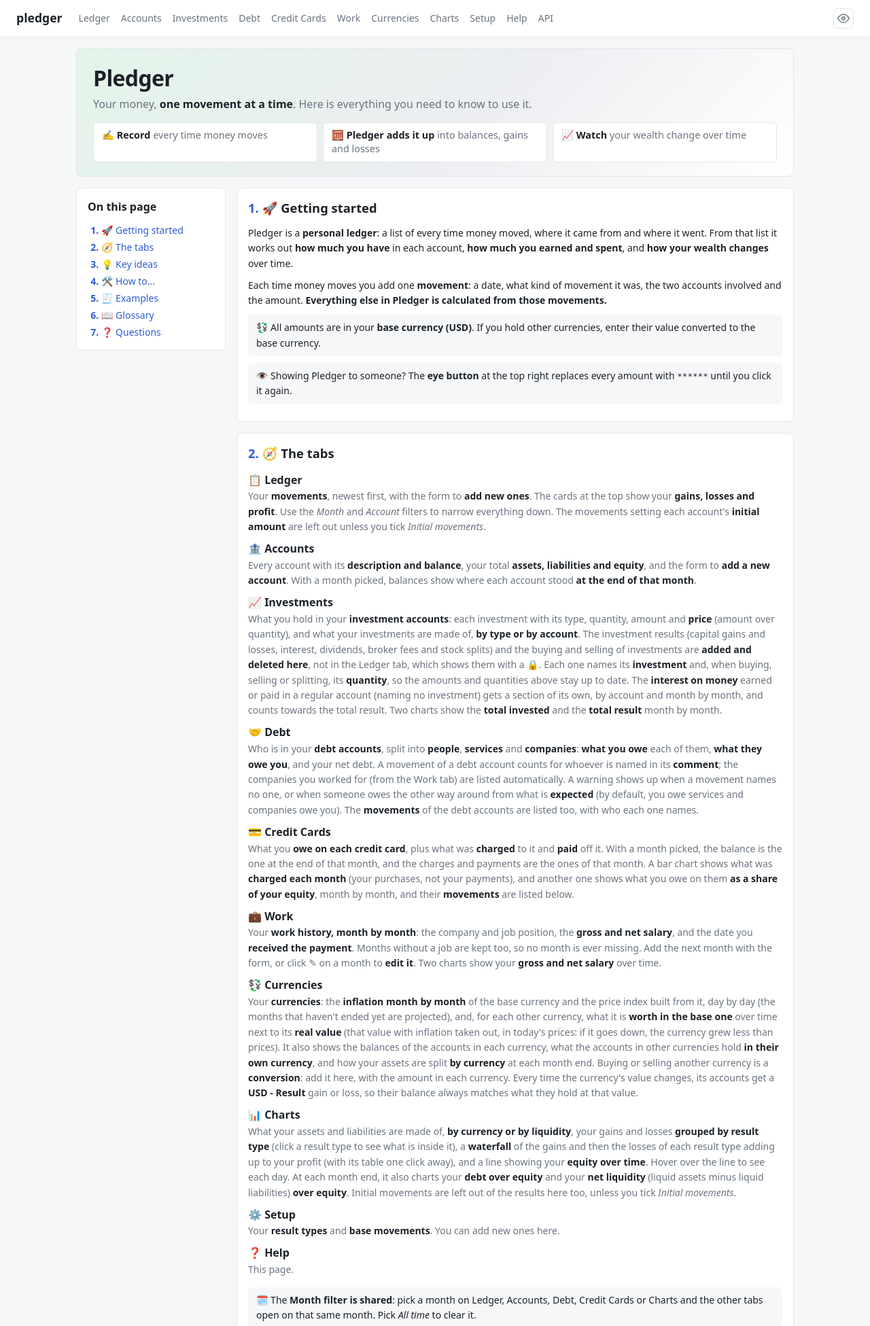
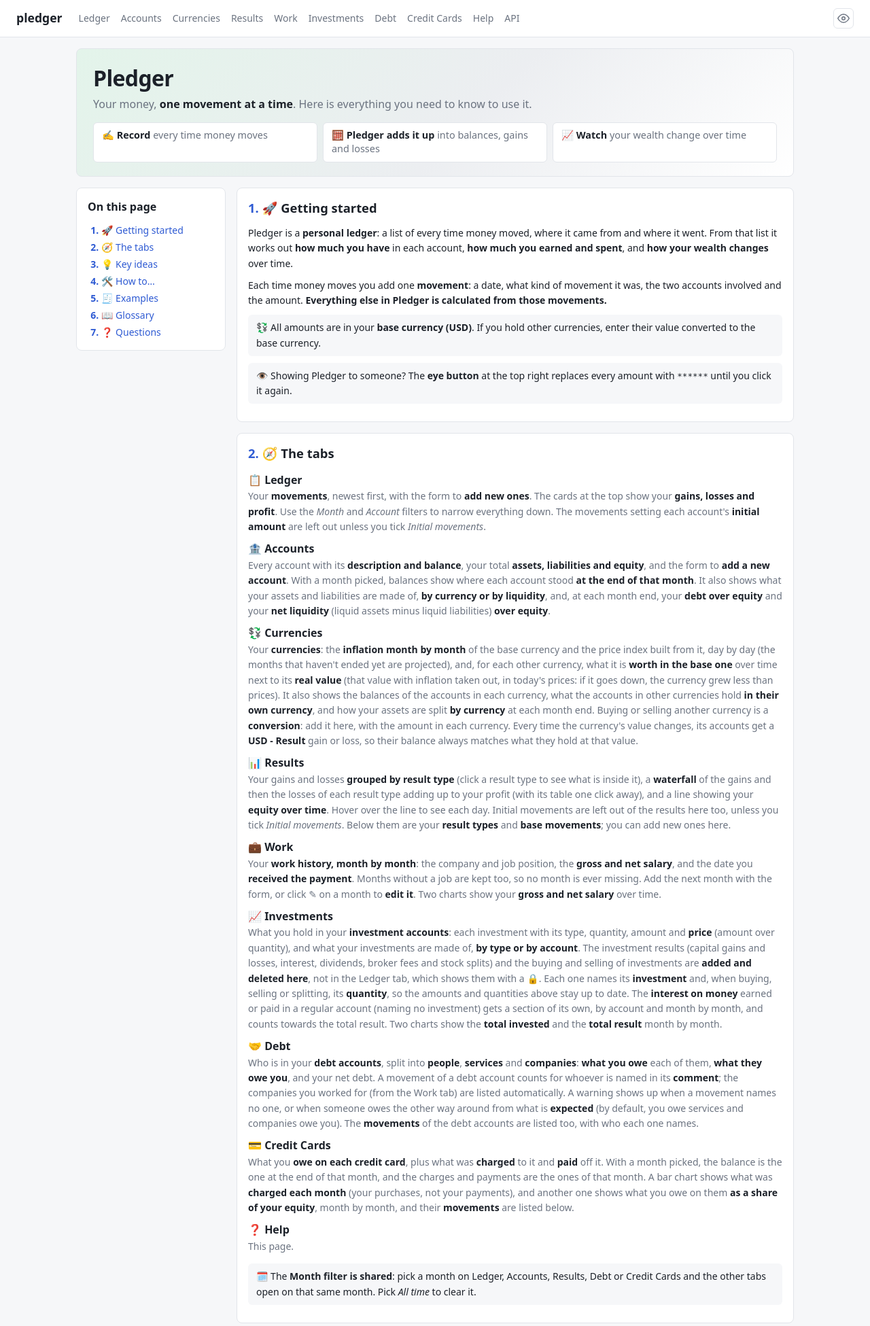
Before and after one commit to trOOnies/pledger, a Python web app: template src/pledger/web/templates/help.html in a window 1280 px wide. Shown: the top 1951 px of the page at 68% size. Run offline with Jinja, Linux system fonts and the light colour scheme; the template is opened without the code that fills it: most values are stand-ins (such as "Sample title", 1, 10 or a date in 2020).

Commit message:
Split the Charts and Setup tabs into the Accounts tab and a new Results tab, and reorder the tabs
The Accounts tab now opens with what the assets and liabilities are made of (by
currency or by liquidity) and the month-end debt over equity and net liquidity
over equity, above the new account form and the balances.

The new Results tab has the gains and losses by result type, the result by
type waterfall and equity over time, with the Month and Initial movements
filters, and below them the result types and base movements, now added at
/results/result-types and /results/base-movements.

The tabs are now: Ledger, Accounts, Currencies, Results, Work, Investments,
Debt, Credit Cards, Help and API, and the Help tab and the README list them in
that order.

Co-Authored-By: Claude Opus 5.5 <noreply@anthropic.com>

```diff
--- a/src/pledger/web/routers/forms.py
+++ b/src/pledger/web/routers/forms.py
@@ -339,7 +339,7 @@ def delete_work_month(
     return render_work(request, store)
 
 
-@router.post("/setup/result-types")
+@router.post("/results/result-types")
 def create_result_type(
     request: Request,
     store: StoreDep,
@@ -357,7 +357,7 @@ def create_result_type(
     )
 
 
-@router.post("/setup/base-movements")
+@router.post("/results/base-movements")
 def create_base_movement(
     request: Request,
     store: StoreDep,
--- a/src/pledger/web/static/style.css
+++ b/src/pledger/web/static/style.css
@@ -266,14 +266,15 @@ section.panel > .msg, .panel > .msg.warn { margin-bottom: .75rem; }
 }
 
 .htmx-request #view, #view.htmx-request,
-.htmx-request #charts, #charts.htmx-request,
+.htmx-request #results-view, #results-view.htmx-request,
 .htmx-request #accounts-view, #accounts-view.htmx-request,
 .htmx-request #debt-view, #debt-view.htmx-request,
 .htmx-request #credit-cards-view, #credit-cards-view.htmx-request,
 .htmx-request #work, #work.htmx-request { opacity: .6; transition: opacity .2s; }
 
 /* Charts */
-#charts { display: grid; gap: 1rem; }
+#accounts-view, #results-view { display: grid; gap: 1rem; }
+#results-view { margin-bottom: 1rem; }
 .charts-grid { display: grid; grid-template-columns: repeat(auto-fit, minmax(min(100%, 520px), 1fr)); gap: 1rem; }
 .composition-pair { display: grid; grid-template-columns: repeat(auto-fit, minmax(min(100%, 240px), 1fr)); gap: 0 1.5rem; }
 .composition h3 { display: flex; justify-content: space-between; margin-top: 0; }
--- a/src/pledger/web/templates/_bars.html
+++ b/src/pledger/web/templates/_bars.html
@@ -1,4 +1,4 @@
-{# Horizontal bar compositions, shared by the Charts and Accounts pages. #}
+{# Horizontal bar compositions, shared by several pages. #}
 {% macro bar_row(item, kind, tag="div") %}
 <{{ tag }} class="bar-row" title="{{ item.name }} ({{ '%.1f' | format(item.share) }}%)">
   <span class="bar-name">{{ item.name }}</span>
--- a/src/pledger/web/templates/_setup.html
+++ b/src/pledger/web/templates/_setup.html
@@ -6,7 +6,7 @@
     {% if result_type_success %}<p class="msg success">{{ result_type_success }}</p>{% endif %}
     <details class="add" {% if result_type_error %}open{% endif %}>
       <summary>New result type</summary>
-      <form class="stack" hx-post="/setup/result-types" hx-target="#setup">
+      <form class="stack" hx-post="/results/result-types" hx-target="#setup">
         {% if result_type_error %}<p class="msg error">{{ result_type_error }}</p>{% endif %}
         <div class="pair">
           <label>Name
@@ -46,7 +46,7 @@
     {% if base_success %}<p class="msg success">{{ base_success }}</p>{% endif %}
     <details class="add" {% if base_error %}open{% endif %}>
       <summary>New base movement</summary>
-      <form class="stack" hx-post="/setup/base-movements" hx-target="#setup">
+      <form class="stack" hx-post="/results/base-movements" hx-target="#setup">
         {% if base_error %}<p class="msg error">{{ base_error }}</p>{% endif %}
         <div class="pair">
           <label>Name
--- a/src/pledger/web/templates/base.html
+++ b/src/pledger/web/templates/base.html
@@ -19,13 +19,12 @@
     <nav>
       <a href="/" {% if request.url.path == '/' %}aria-current="page"{% endif %}>Ledger</a>
       <a href="/accounts" {% if request.url.path == '/accounts' %}aria-current="page"{% endif %}>Accounts</a>
+      <a href="/currencies" {% if request.url.path == '/currencies' %}aria-current="page"{% endif %}>Currencies</a>
+      <a href="/results" {% if request.url.path == '/results' %}aria-current="page"{% endif %}>Results</a>
+      <a href="/work" {% if request.url.path == '/work' %}aria-current="page"{% endif %}>Work</a>
       <a href="/investments" {% if request.url.path == '/investments' %}aria-current="page"{% endif %}>Investments</a>
       <a href="/debt" {% if request.url.path == '/debt' %}aria-current="page"{% endif %}>Debt</a>
       <a href="/credit-cards" {% if request.url.path == '/credit-cards' %}aria-current="page"{% endif %}>Credit Cards</a>
-      <a href="/work" {% if request.url.path == '/work' %}aria-current="page"{% endif %}>Work</a>
-      <a href="/currencies" {% if request.url.path == '/currencies' %}aria-current="page"{% endif %}>Currencies</a>
-      <a href="/charts" {% if request.url.path == '/charts' %}aria-current="page"{% endif %}>Charts</a>
-      <a href="/setup" {% if request.url.path == '/setup' %}aria-current="page"{% endif %}>Setup</a>
       <a href="/help" {% if request.url.path == '/help' %}aria-current="page"{% endif %}>Help</a>
       <a href="/docs">API</a>
     </nav>
--- a/src/pledger/web/templates/help.html
+++ b/src/pledger/web/templates/help.html
@@ -61,7 +61,36 @@
         <dd>Every account with its <strong>description and balance</strong>, your total
           <strong>assets, liabilities and equity</strong>, and the form to <strong>add a new
           account</strong>. With a month picked, balances show where each account stood
-          <strong>at the end of that month</strong>.</dd>
+          <strong>at the end of that month</strong>. It also shows what your assets and liabilities
+          are made of, <strong>by currency or by liquidity</strong>, and, at each month end, your
+          <strong>debt over equity</strong> and your <strong>net liquidity</strong> (liquid assets
+          minus liquid liabilities) <strong>over equity</strong>.</dd>
+        <dt>💱 Currencies</dt>
+        <dd>Your <strong>currencies</strong>: the <strong>inflation month by month</strong> of the
+          base currency and the price index built from it, day by day (the months that haven't
+          ended yet are projected), and, for each other currency, what it is
+          <strong>worth in the base one</strong> over time next to its <strong>real value</strong>
+          (that value with inflation taken out, in today's prices: if it goes down, the
+          currency grew less than prices). It also shows the balances of the accounts in each currency, what the
+          accounts in other currencies hold <strong>in their own currency</strong>, and how your
+          assets are split <strong>by currency</strong> at each month end. Buying or selling another currency is a
+          <strong>conversion</strong>: add it here, with the amount in each currency. Every time the
+          currency's value changes, its accounts get a <strong>USD - Result</strong> gain or loss, so their
+          balance always matches what they hold at that value.</dd>
+        <dt>📊 Results</dt>
+        <dd>Your gains and losses <strong>grouped by result type</strong> (click a result type to
+          see what is inside it), a <strong>waterfall</strong> of the gains and then the losses of
+          each result type adding up to your profit (with its table one click away), and a line
+          showing your <strong>equity over time</strong>. Hover over the line to see each day.
+          Initial movements are left out of the results here too, unless you tick <em>Initial
+          movements</em>. Below them are your <strong>result types</strong> and <strong>base
+          movements</strong>; you can add new ones here.</dd>
+        <dt>💼 Work</dt>
+        <dd>Your <strong>work history, month by month</strong>: the company and job position,
+          the <strong>gross and net salary</strong>, and the date you <strong>received the
+          payment</strong>. Months without a job are kept too, so no month is ever missing. Add
+          the next month with the form, or click ✎ on a month to <strong>edit it</strong>. Two
+          charts show your <strong>gross and net salary</strong> over time.</dd>
         <dt>📈 Investments</dt>
         <dd>What you hold in your <strong>investment accounts</strong>: each investment with its
           type, quantity, amount and <strong>price</strong> (amount over quantity), and what your
@@ -91,42 +120,11 @@
           <strong>charged each month</strong> (your purchases, not your payments), and another one
           shows what you owe on them <strong>as a share of your equity</strong>, month by month,
           and their <strong>movements</strong> are listed below.</dd>
-        <dt>💼 Work</dt>
-        <dd>Your <strong>work history, month by month</strong>: the company and job position,
-          the <strong>gross and net salary</strong>, and the date you <strong>received the
-          payment</strong>. Months without a job are kept too, so no month is ever missing. Add
-          the next month with the form, or click ✎ on a month to <strong>edit it</strong>. Two
-          charts show your <strong>gross and net salary</strong> over time.</dd>
-        <dt>💱 Currencies</dt>
-        <dd>Your <strong>currencies</strong>: the <strong>inflation month by month</strong> of the
-          base currency and the price index built from it, day by day (the months that haven't
-          ended yet are projected), and, for each other currency, what it is
-          <strong>worth in the base one</strong> over time next to its <strong>real value</strong>
-          (that value with inflation taken out, in today's prices: if it goes down, the
-          currency grew less than prices). It also shows the balances of the accounts in each currency, what the
-          accounts in other currencies hold <strong>in their own currency</strong>, and how your
-          assets are split <strong>by currency</strong> at each month end. Buying or selling another currency is a
-          <strong>conversion</strong>: add it here, with the amount in each currency. Every time the
-          currency's value changes, its accounts get a <strong>USD - Result</strong> gain or loss, so their
-          balance always matches what they hold at that value.</dd>
-        <dt>📊 Charts</dt>
-        <dd>What your assets and liabilities are made of, <strong>by currency or by
-          liquidity</strong>, your gains and losses <strong>grouped by
-          result type</strong> (click a result type to see what is inside it), a
-          <strong>waterfall</strong> of the gains and then the losses of each result type adding up to
-          your profit (with its table one click away), and a line showing your <strong>equity over time</strong>. Hover over the
-          line to see each day. At each month end, it also charts your <strong>debt over
-          equity</strong> and your <strong>net liquidity</strong> (liquid assets minus liquid
-          liabilities) <strong>over equity</strong>. Initial movements are left out of the results
-          here too, unless you tick <em>Initial movements</em>.</dd>
-        <dt>⚙️ Setup</dt>
-        <dd>Your <strong>result types</strong> and <strong>base movements</strong>. You can add new
-          ones here.</dd>
         <dt>❓ Help</dt>
         <dd>This page.</dd>
       </dl>
       <p class="note">🗓️ The <strong>Month filter is shared</strong>: pick a month on Ledger,
-        Accounts, Debt, Credit Cards or Charts and the other tabs open on that same month. Pick
+        Accounts, Results, Debt or Credit Cards and the other tabs open on that same month. Pick
         <em>All time</em> to clear it.</p>
     </section>
 
@@ -175,7 +173,7 @@
       <p>Result types group gains and losses into <strong>larger families</strong>, such as
         <em>Operative</em> (everyday income and spending), <em>Investments</em> or <em>Taxes</em>.
         Every gain and loss base movement belongs to <strong>exactly one</strong> result type;
-        transfers have none. Result types are <strong>numbered</strong>, and the Charts tab lists
+        transfers have none. Result types are <strong>numbered</strong>, and the Results tab lists
         them in that order, with a <strong>running total</strong> that shows how each family adds to
         or takes from your profit.</p>
     </section>
@@ -208,7 +206,7 @@
         <strong>Checks</strong> column of the balances shows the accounts that have one.</p>
 
       <h3>➕ Add a result type or base movement</h3>
-      <p>Go to <a href="/setup">Setup</a>, open <strong>New result type</strong> or
+      <p>Go to <a href="/results">Results</a>, open <strong>New result type</strong> or
         <strong>New base movement</strong>, fill in the form and press the button. Every entry needs
         a short <strong>name</strong> and a <strong>description</strong>.</p>
       <ul>
@@ -232,7 +230,7 @@
         <a href="/debt">Debt</a> tab adds it to them, and warns you about movements that name no one.</p>
 
       <h3>🔎 Look at a single month or account</h3>
-      <p>Use the <strong>Month</strong> filter on Ledger, Accounts, Debt, Credit Cards or Charts (it is remembered
+      <p>Use the <strong>Month</strong> filter on Ledger, Accounts, Results, Debt or Credit Cards (it is remembered
         across tabs), and the <strong>Account</strong> filter on Ledger. Pick <em>All time</em> to
         go back.</p>
     </section>
@@ -267,7 +265,7 @@
         <dd>A number that follows <strong>how prices rise</strong> in your base currency, built day
           by day from the monthly inflation. It starts at 100.</dd>
         <dt>Cumulative</dt>
-        <dd>In the Charts result table, the net results <strong>added up</strong> from the first
+        <dd>In the result table of the Results tab, the net results <strong>added up</strong> from the first
           result type down to that row. The last row <strong>equals your profit</strong>.</dd>
         <dt>Equity</dt>
         <dd>Your <strong>net worth</strong>: assets minus liabilities. Gains raise it and losses lower it.</dd>
--- a/src/pledger/web/templating.py
+++ b/src/pledger/web/templating.py
@@ -76,9 +76,9 @@ MONTH_COOKIE = "pledger_month"
 
 def remembered_month(request: Request, month: str | None, months: list[str]) -> str:
     """
-    The month filter shared by the Ledger, Accounts and Charts pages: the one in
-    the URL if given (empty for all time), else the last one picked, if it still
-    has movements.
+    The month filter shared by the Ledger, Accounts, Results, Debt and Credit Cards
+    pages: the one in the URL if given (empty for all time), else the last one
+    picked, if it still has movements.
     """
     if month is None:
         month = request.cookies.get(MONTH_COOKIE, "")
```
Also changed, not shown: src/pledger/web/routers/pages.py (+8 -14 lines), src/pledger/web/templates/_accounts.html (+28 -0 lines), src/pledger/web/templates/_results.html (renamed from src/pledger/web/templates/_charts.html, +1 -29 lines), src/pledger/web/templates/accounts.html (+12 -0 lines), src/pledger/web/templates/charts.html (deleted, +0 -29 lines), src/pledger/web/templates/results.html (added, +21 -0 lines), src/pledger/web/templates/setup.html (deleted, +0 -8 lines), src/pledger/web/views.py (+28 -23 lines), tests/test_web.py (+60 -52 lines), README.md.
